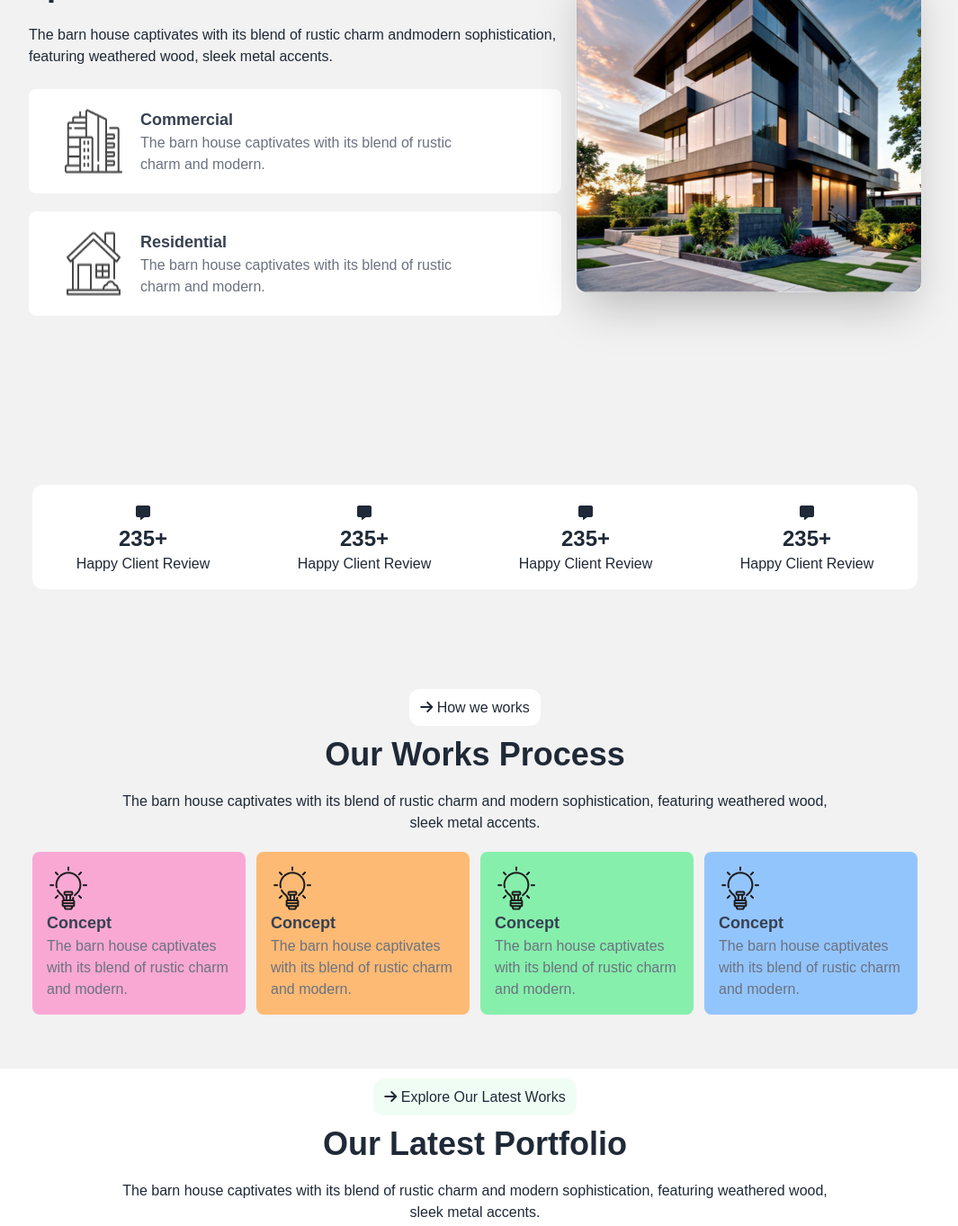
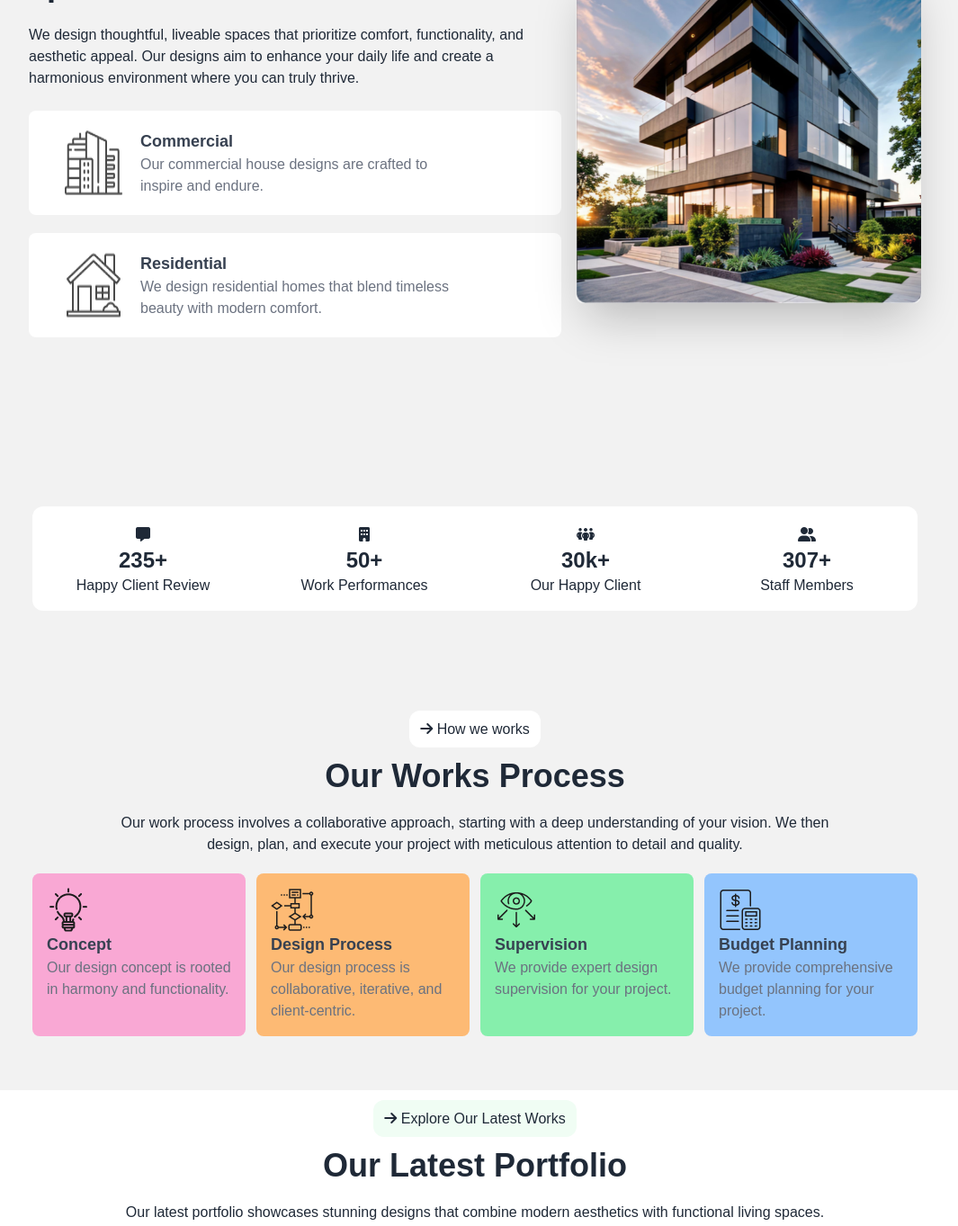
Before and after one commit to Jahid9236/phero-assignment-3, a plain HTML site: page index.html in a window 1280 px wide. Shown: the part 1073-2436 px from the top of the page at 90% size, without its empty margins (112-1177 px from the left). Drawn offline with nearby package versions, Linux system fonts and the light colour scheme.

Commit message:
changed contents

```diff
--- a/index.html
+++ b/index.html
@@ -104,7 +104,7 @@
         <div class="text-center">
           <h1 class="text-5xl font-bold">A barn house of this design has a striking appearance</h1>
           <p class="py-6">
-            The barn house captivates with its blend of rustic charm and modern sophistication, featuring weathered wood, sleek metal accents, and large windows that flood the space with natural light.
+            A barn house design offers a rustic charm with modern amenities. Its open-plan layout and large windows create a spacious and airy feel. Exposed beams and wood accents add a touch of farmhouse elegance, while contemporary finishes provide comfort and functionality.
           </p>
           <button class="btn bg-primary">View Details<i class="fa-solid fa-arrow-right -rotate-45 bg-primary rounded-full p-1"></i></button>
         </div>
@@ -135,7 +135,7 @@
             <div>
               <h2 class="text-3xl lg:text-4xl font-bold">We design thoughtful, liveable spaces</h2>
               <p class="py-6">
-                The barn house captivates with its blend of rustic charm andmodern sophistication, featuring weathered wood, sleek metal accents.
+                We design thoughtful, liveable spaces that prioritize comfort, functionality, and aesthetic appeal. Our designs aim to enhance your daily life and create a harmonious environment where you can truly thrive.
               </p>
 
               <div class="flex gap-5 flex-col">
@@ -143,7 +143,7 @@
                   <img src="./assets/commercial.png" alt="">
                   <div >
                     <h4 class="font-bold text-lg text-gray-700">Commercial</h4>
-                    <p class="w-5/6 text-gray-500">The barn house captivates with its blend of rustic charm and modern.</p>
+                    <p class="w-5/6 text-gray-500">Our commercial house designs are crafted to inspire and endure.</p>
                   </div>
                 </div>
 
@@ -151,7 +151,7 @@
                   <img src="./assets/residential.png" alt="">
                   <div >
                     <h4 class="font-bold text-lg text-gray-700">Residential</h4>
-                    <p class="w-5/6 text-gray-500">The barn house captivates with its blend of rustic charm and modern.</p>
+                    <p class="w-5/6 text-gray-500">We design residential homes that blend timeless beauty with modern comfort.</p>
                   </div>
                 </div>
               </div>
@@ -170,11 +170,6 @@
 
        <section class="">
 
-        <!--
-        <i class="fa-solid fa-building"></i>
-        <i class="fa-solid fa-people-group"></i>
-        <i class="fa-solid fa-user-group"></i> -->
-
         <div class="bg-base-200 max-w-screen-lg mx-auto text-center bg-blend-overlay p-5">
 
           <div class="bg-white pt-5 rounded-xl grid grid-cols-1 md:grid-cols-2 lg:grid-cols-4 my-10">
@@ -185,21 +180,21 @@
             </div>
 
             <div class="pb-4">
-              <i class="fa-solid fa-message"></i>
-              <h3 class="text-2xl font-bold">235+</h3>
-              <p>Happy Client Review</p>
+              <i class="fa-solid fa-building"></i>
+              <h3 class="text-2xl font-bold">50+</h3>
+              <p>Work Performances</p>
             </div>
 
             <div class="pb-4">
-              <i class="fa-solid fa-message"></i>
-              <h3 class="text-2xl font-bold">235+</h3>
-              <p>Happy Client Review</p>
+              <i class="fa-solid fa-people-group"></i>
+              <h3 class="text-2xl font-bold">30k+</h3>
+              <p>Our Happy Client</p>
             </div>
 
             <div class="pb-4">
-              <i class="fa-solid fa-message"></i>
-              <h3 class="text-2xl font-bold">235+</h3>
-              <p>Happy Client Review</p>
+              <i class="fa-solid fa-user-group"></i>
+              <h3 class="text-2xl font-bold">307+</h3>
+              <p>Staff Members</p>
             </div>
           </div>
 
@@ -217,7 +212,7 @@
           <div class="flex flex-col text-center mb-5">
             <p ><span class="p-3 bg-white rounded-xl"><i class="fa-solid fa-arrow-right"></i> How we works</span></p>
             <h2 class="text-3xl lg:text-4xl font-bold my-5">Our Works Process</h2>
-            <p class="lg:w-5/6 mx-auto">The barn house captivates with its blend of rustic charm and modern sophistication, featuring weathered wood, sleek metal accents.</p>
+            <p class="lg:w-5/6 mx-auto">Our work process involves a collaborative approach, starting with a deep understanding of your vision. We then design, plan, and execute your project with meticulous attention to detail and quality.</p>
           </div>
 
           <div class="grid grid-cols-1 md:grid-cols-2 lg:grid-cols-4 gap-3 ">
@@ -225,28 +220,28 @@
             <div class="bg-pink-300 p-4 rounded-lg">
               <img src="./assets/concept.png" alt="">
               <h4 class="font-bold text-lg text-gray-700">Concept</h4>
-              <p class="text-gray-500">The barn house captivates with its blend of rustic charm and modern.</p>
+              <p class="text-gray-500">Our design concept is rooted in harmony and functionality.</p>
 
             </div>
 
             <div class="bg-orange-300 p-4 rounded-lg">
-              <img src="./assets/concept.png" alt="">
-              <h4 class="font-bold text-lg text-gray-700">Concept</h4>
-              <p class="text-gray-500">The barn house captivates with its blend of rustic charm and modern.</p>
+              <img src="./assets/flow-chart.png" alt="">
+              <h4 class="font-bold text-lg text-gray-700">Design Process</h4>
+              <p class="text-gray-500">Our design process is collaborative, iterative, and client-centric.</p>
 
             </div>
 
             <div class="bg-green-300 p-4 rounded-lg">
-              <img src="./assets/concept.png" alt="">
-              <h4 class="font-bold text-lg text-gray-700">Concept</h4>
-              <p class="text-gray-500">The barn house captivates with its blend of rustic charm and modern.</p>
+              <img src="./assets/vision.png" alt="">
+              <h4 class="font-bold text-lg text-gray-700">Supervision</h4>
+              <p class="text-gray-500">We provide expert design supervision for your project.</p>
 
             </div>
 
             <div class="bg-blue-300 p-4 rounded-lg">
-              <img src="./assets/concept.png" alt="">
-              <h4 class="font-bold text-lg text-gray-700">Concept</h4>
-              <p class="text-gray-500">The barn house captivates with its blend of rustic charm and modern.</p>
+              <img src="./assets/budget-planning.png" alt="">
+              <h4 class="font-bold text-lg text-gray-700">Budget Planning</h4>
+              <p class="text-gray-500">We provide comprehensive budget planning for your project.</p>
 
             </div>
 
@@ -263,7 +258,7 @@
           <div class="max-w-screen-lg mx-auto my-10 p-5 text-center">
             <p ><span class="p-3 bg-green-50 rounded-xl"><i class="fa-solid fa-arrow-right"></i> Explore Our Latest Works</span></p>
             <h2 class="text-3xl lg:text-4xl font-bold my-5">Our Latest Portfolio</h2>
-            <p class="lg:w-5/6 mx-auto">The barn house captivates with its blend of rustic charm and modern sophistication, featuring weathered wood, sleek metal accents.</p>
+            <p class="lg:w-5/6 mx-auto">Our latest portfolio showcases stunning designs that combine modern aesthetics with functional living spaces.</p>
           </div>
 
           <div>
@@ -274,7 +269,7 @@
               </div>
               <div class="my-5 lg:my-0">
                 <h4 class="font-bold text-lg text-gray-700">Commercial</h4>
-                <p class="text-gray-500">The barn house captivates with its blend of rustic charm and modern. The barn house captivates with its blend of rustic charm and modern .</p>
+                <p class="text-gray-500">Our commercial house designs are crafted to inspire and endure.</p>
                 <p class="font-bold">View Details<i class="fa-solid fa-arrow-right -rotate-45 bg-primary rounded-full p-1"></i></p>
               </div>
               <div>
@@ -290,8 +285,8 @@
                 <img class="w-full" src="./assets/img4.png" alt="">
               </div>
               <div class="my-5 lg:my-0">
-                <h4 class="font-bold text-lg text-gray-700">Commercial</h4>
-                <p class="text-gray-500">The barn house captivates with its blend of rustic charm and modern.</p>
+                <h4 class="font-bold text-lg text-gray-700">Residential</h4>
+                <p class="text-gray-500">We design residential homes that blend timeless beauty with modern comfort.</p>
                 <p class="font-bold">View Details<i class="fa-solid fa-arrow-right -rotate-45 bg-primary rounded-full p-1"></i></p>
               </div>
               <div>
@@ -313,7 +308,7 @@
             <div class="max-w-screen-lg mx-auto my-10 p-5 text-center">
               <p ><span class="p-3 bg-green-50 rounded-xl"><i class="fa-solid fa-arrow-right"></i> Reinterio News</span></p>
               <h2 class="text-3xl lg:text-4xl font-bold my-5">Read Our Articles and News</h2>
-              <p class="lg:w-5/6 mx-auto">The barn house captivates with its blend of rustic charm and modern sophistication, featuring weathered wood, sleek metal accents.</p>
+              <p class="lg:w-5/6 mx-auto">Read our articles and news to stay informed about the latest trends and innovations in design and construction.</p>
             </div>
           </div>
 
@@ -363,7 +358,7 @@
             <div class="max-w-screen-lg mx-auto my-10 p-5 text-center">
               <p ><span class="p-3 bg-green-50 rounded-xl"><i class="fa-solid fa-arrow-right"></i> Let's Connect</span></p>
               <h2 class="text-3xl lg:text-4xl font-bold my-5">Let’s Discuss Next Project</h2>
-              <p class="lg:w-5/6 mx-auto">The barn house captivates with its blend of rustic charm and modern sophistication, featuring weathered wood, sleek metal accents.</p>
+              <p class="lg:w-5/6 mx-auto">Our next projects include a contemporary villa overlooking the ocean and a sustainable eco-friendly home in a rural setting.</p>
             </div>
 
             <div class="mx-auto space-y-5 px-5 py-10">
@@ -414,7 +409,7 @@
       <section class="max-w-screen-lg mx-auto py-10  p-5 ">
         <div class="text-center space-y-5">
           <a class="btn btn-ghost text-xl"><i class="fa-solid fa-arrow-right -rotate-45 bg-primary rounded-full p-1 "></i><span class="text-white">Rinterio</span></a>
-          <p class="text-sm text-gray-300 lg:w-4/6 mx-auto">The barn house captivates with its blend of rustic charm and modern sophistication, featuring weathered wood, sleek metal accents.</p>
+          <p class="text-sm text-gray-300 lg:w-4/6 mx-auto">Our mission is to create exceptional living spaces that reflect your unique style and enhance your quality of life.</p>
           <div class=" text-gray-300 flex gap-5 lg:gap-10 px-1 mx-auto justify-center">
 
             <p>Home</p>
```
